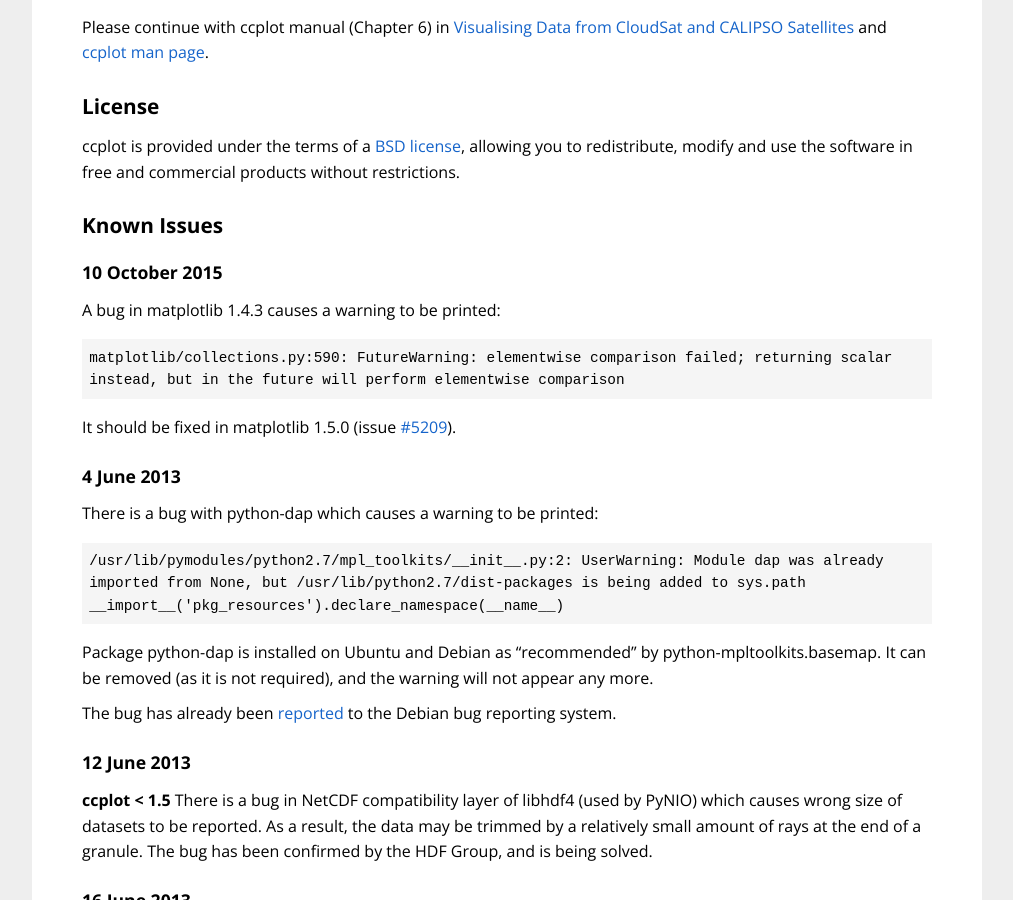
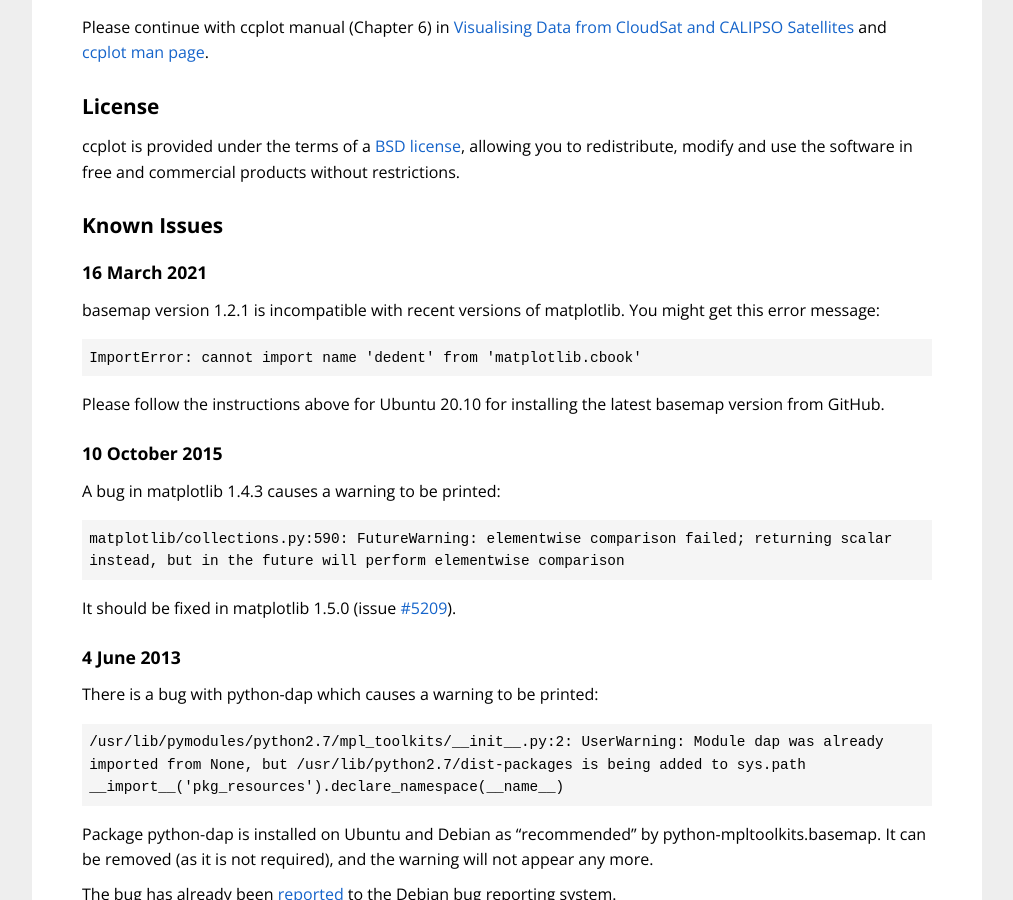
Before and after one commit to peterkuma/ccplot, a Jekyll site: the page built from download/index.md, in a window 1280 px wide and 900 px high, scrolled down 4154 px. Shown: the whole window, without its empty margins (133-1146 px from the left). Built offline with Jekyll 4.4.1, drawn with Linux system fonts in a browser that asks for light colours.

Commit message:
Add a known issue about basemap and matplotlib
basemap 1.2.1 is incompatible with recent versions of matplotlib.

````diff
--- a/download/index.md
+++ b/download/index.md
@@ -332,6 +332,18 @@
 Known Issues
 ------------
 
+### 16 March 2021
+
+basemap version 1.2.1 is incompatible with recent versions of matplotlib.
+You might get this error message:
+
+```
+ImportError: cannot import name 'dedent' from 'matplotlib.cbook'
+```
+
+Please follow the instructions above for Ubuntu 20.10 for installing
+the latest basemap version from GitHub.
+
 ### 10 October 2015
 
 A bug in matplotlib 1.4.3 causes a warning to be printed:
````
